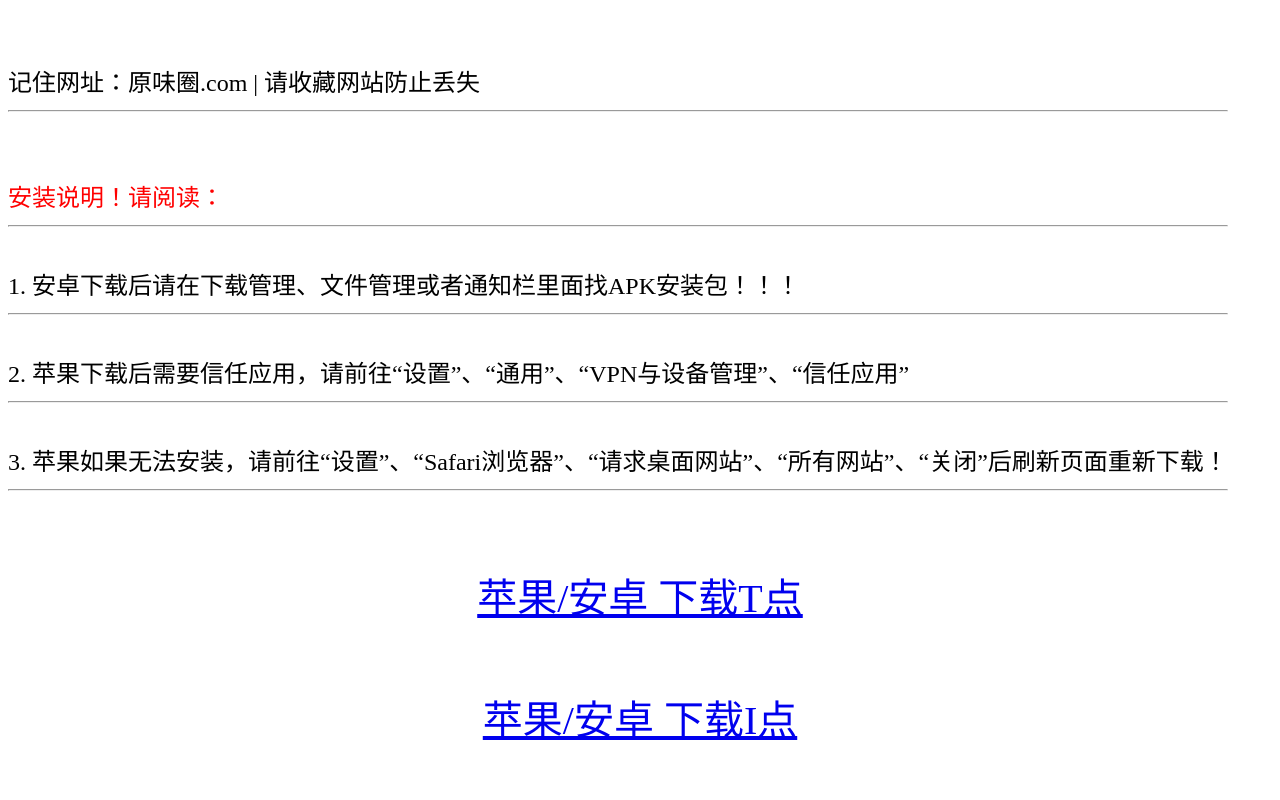
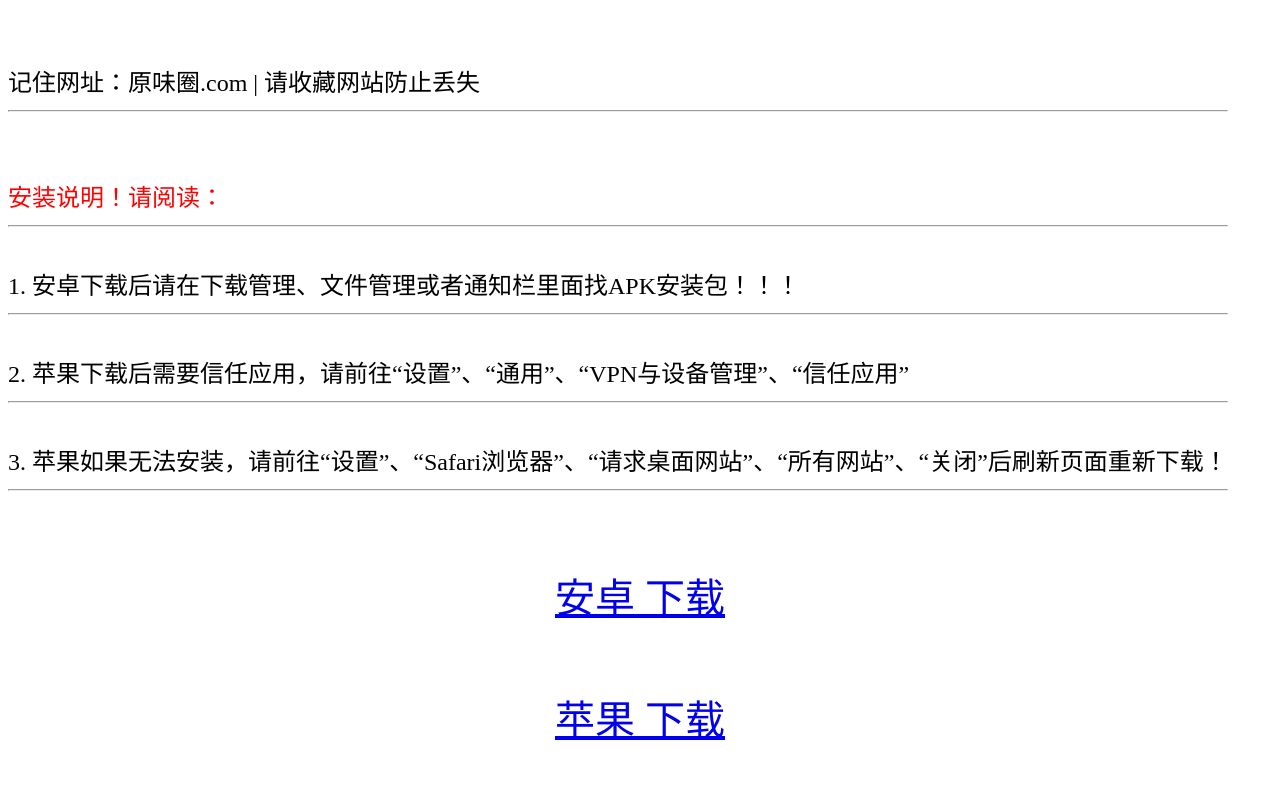
Before and after one commit to okxzapp/okywq.cc, a plain HTML site: page index.html in a window 1280 px wide. Shown: the top 800 px of the page. Drawn offline with Linux system fonts and the light colour scheme.

Commit message:
Update index.html

```diff
--- a/index.html
+++ b/index.html
@@ -30,7 +30,7 @@
 		3. 苹果如果无法安装，请前往“设置”、“Safari浏览器”、“请求桌面网站”、“所有网站”、“关闭”后刷新页面重新下载！<hr/>
 		</a>
 		</div>
-		<div class="title">
+		<!--<div class="title">
 		<a href="https://giverofdata.lanzout.com/s/okywq" target="_blank">苹果/安卓 下载T点</a>
 		</div>
 		<div class="title">
@@ -44,9 +44,12 @@
 		</div>
 		<div class="title">
 		<a href="https://giverofdata.lanzoul.com/s/okywq" target="_blank">苹果/安卓 下载L点</a>
+		</div>-->
+		<div class="title">
+		<a href="https://3g.lenovomm.com/w3g/yydownload/com.okyuanwei.app/17071" target="_blank">安卓 下载</a>
 		</div>
 		<div class="title">
-		<a href="https://3g.lenovomm.com/w3g/yydownload/com.okyuanwei.app/17071" target="_blank">安卓快捷下载</a>
+		<a href="https://app.vfenfa.cn/vMBF" target="_blank">苹果 下载</a>
 		</div>
 	</body>
 </html>
```
